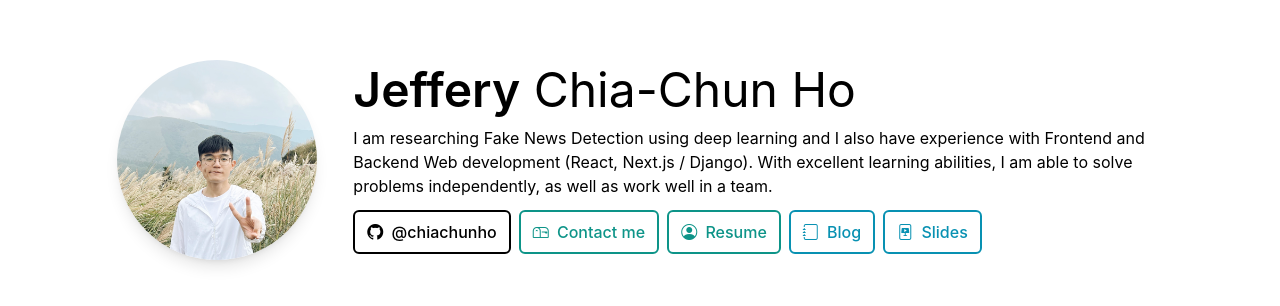
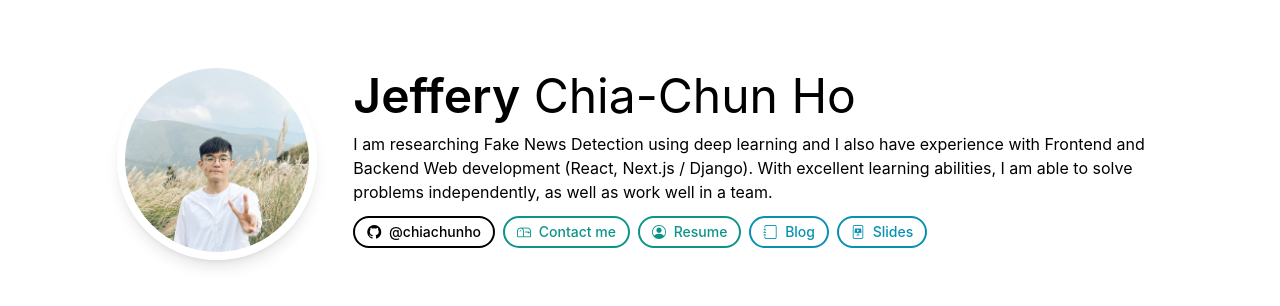
Before and after one commit to chiachunho/chiachunho.github.io, a Next.js app: page / in a window 1280 px wide. Shown: the part 240-546 px from the top of the page. Built offline with nearby package versions, Linux system fonts and the light colour scheme.

Commit message:
feat: avatar border & quick link button style

```diff
--- a/pages/index.js
+++ b/pages/index.js
@@ -30,7 +30,7 @@ export default function Home() {
       </Head>
       <div className="container mx-auto min-h-screen flex flex-col lg:flex-row items-center justify-center gap-3 md:gap-6 p-2 md:p-6">
         <div className="w-1/3 md:w-1/3  max-w-[200px]">
-          <div className="rounded-full aspect-square leading-[0] shadow-lg">
+          <div className="rounded-full aspect-square leading-[0] shadow-lg border-8 border-white">
             <Image
               src="/images/jeffery.jpeg"
               height="100%"
@@ -95,7 +95,7 @@ function LinkButton({ primaryColor = 'teal-600', secondaryColor = 'white', icon
     <Link href={href}>
       <a target="_blank" rel="noreferrer noopenner">
         <div
-          className={`py-2 px-3 cursor-pointer rounded-md text-md font-medium transition-all border-2 border-${primaryColor} bg-${secondaryColor} hover:bg-${primaryColor} text-${primaryColor} hover:text-${secondaryColor} `}
+          className={`py-1 px-3 cursor-pointer rounded-2xl text-sm font-medium transition-all border-2 border-${primaryColor} bg-${secondaryColor} hover:bg-${primaryColor} text-${primaryColor} hover:text-${secondaryColor} `}
         >
           <i className={`bi bi-${icon} mr-1`}></i> {children}
         </div>
```
